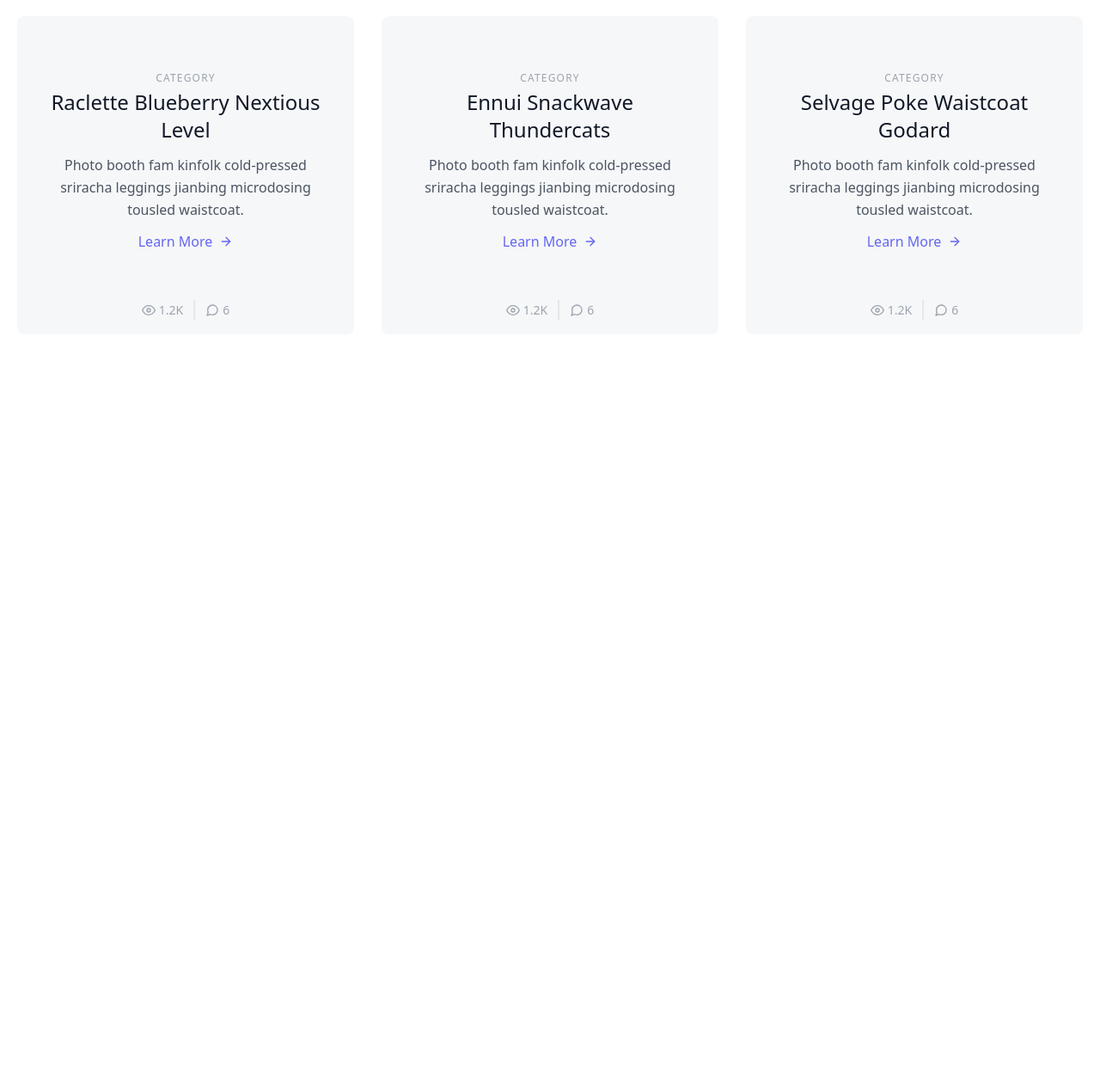
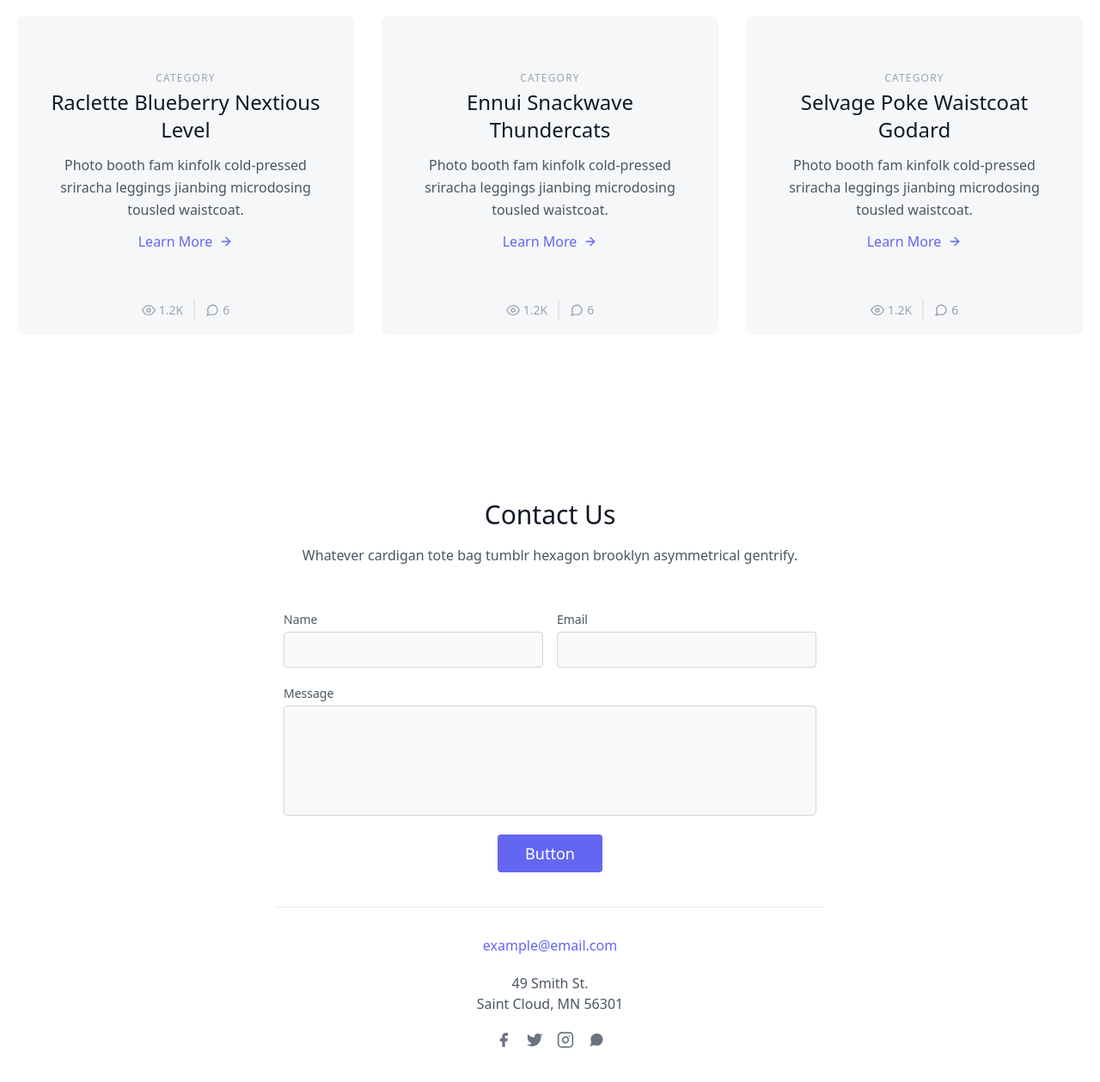
Before and after one commit to Pradeep-Chamoli/civilnews, a plain HTML site: page index.html in a window 1280 px wide. Shown: the part 1069-2328 px from the top of the page at 86% size. Before the commit the page ends 1554 px from the top, so only its background shows below. Drawn offline with nearby package versions, Linux system fonts and the light colour scheme.

Commit message:
Update index.html

```diff
--- a/index.html
+++ b/index.html
@@ -137,6 +137,71 @@
 
 
 
+<section class="text-gray-600 body-font relative">
+  <div class="container px-5 py-24 mx-auto">
+    <div class="flex flex-col text-center w-full mb-12">
+      <h1 class="sm:text-3xl text-2xl font-medium title-font mb-4 text-gray-900">Contact Us</h1>
+      <p class="lg:w-2/3 mx-auto leading-relaxed text-base">Whatever cardigan tote bag tumblr hexagon brooklyn asymmetrical gentrify.</p>
+    </div>
+    <div class="lg:w-1/2 md:w-2/3 mx-auto">
+      <div class="flex flex-wrap -m-2">
+        <div class="p-2 w-1/2">
+          <div class="relative">
+            <label for="name" class="leading-7 text-sm text-gray-600">Name</label>
+            <input type="text" id="name" name="name" class="w-full bg-gray-100 bg-opacity-50 rounded border border-gray-300 focus:border-indigo-500 focus:bg-white focus:ring-2 focus:ring-indigo-200 text-base outline-none text-gray-700 py-1 px-3 leading-8 transition-colors duration-200 ease-in-out">
+          </div>
+        </div>
+        <div class="p-2 w-1/2">
+          <div class="relative">
+            <label for="email" class="leading-7 text-sm text-gray-600">Email</label>
+            <input type="email" id="email" name="email" class="w-full bg-gray-100 bg-opacity-50 rounded border border-gray-300 focus:border-indigo-500 focus:bg-white focus:ring-2 focus:ring-indigo-200 text-base outline-none text-gray-700 py-1 px-3 leading-8 transition-colors duration-200 ease-in-out">
+          </div>
+        </div>
+        <div class="p-2 w-full">
+          <div class="relative">
+            <label for="message" class="leading-7 text-sm text-gray-600">Message</label>
+            <textarea id="message" name="message" class="w-full bg-gray-100 bg-opacity-50 rounded border border-gray-300 focus:border-indigo-500 focus:bg-white focus:ring-2 focus:ring-indigo-200 h-32 text-base outline-none text-gray-700 py-1 px-3 resize-none leading-6 transition-colors duration-200 ease-in-out"></textarea>
+          </div>
+        </div>
+        <div class="p-2 w-full">
+          <button class="flex mx-auto text-white bg-indigo-500 border-0 py-2 px-8 focus:outline-none hover:bg-indigo-600 rounded text-lg">Button</button>
+        </div>
+        <div class="p-2 w-full pt-8 mt-8 border-t border-gray-200 text-center">
+          <a class="text-indigo-500">example@email.com</a>
+          <p class="leading-normal my-5">49 Smith St.
+            <br>Saint Cloud, MN 56301
+          </p>
+          <span class="inline-flex">
+            <a class="text-gray-500">
+              <svg fill="currentColor" stroke-linecap="round" stroke-linejoin="round" stroke-width="2" class="w-5 h-5" viewBox="0 0 24 24">
+                <path d="M18 2h-3a5 5 0 00-5 5v3H7v4h3v8h4v-8h3l1-4h-4V7a1 1 0 011-1h3z"></path>
+              </svg>
+            </a>
+            <a class="ml-4 text-gray-500">
+              <svg fill="currentColor" stroke-linecap="round" stroke-linejoin="round" stroke-width="2" class="w-5 h-5" viewBox="0 0 24 24">
+                <path d="M23 3a10.9 10.9 0 01-3.14 1.53 4.48 4.48 0 00-7.86 3v1A10.66 10.66 0 013 4s-4 9 5 13a11.64 11.64 0 01-7 2c9 5 20 0 20-11.5a4.5 4.5 0 00-.08-.83A7.72 7.72 0 0023 3z"></path>
+              </svg>
+            </a>
+            <a class="ml-4 text-gray-500">
+              <svg fill="none" stroke="currentColor" stroke-linecap="round" stroke-linejoin="round" stroke-width="2" class="w-5 h-5" viewBox="0 0 24 24">
+                <rect width="20" height="20" x="2" y="2" rx="5" ry="5"></rect>
+                <path d="M16 11.37A4 4 0 1112.63 8 4 4 0 0116 11.37zm1.5-4.87h.01"></path>
+              </svg>
+            </a>
+            <a class="ml-4 text-gray-500">
+              <svg fill="currentColor" stroke-linecap="round" stroke-linejoin="round" stroke-width="2" class="w-5 h-5" viewBox="0 0 24 24">
+                <path d="M21 11.5a8.38 8.38 0 01-.9 3.8 8.5 8.5 0 01-7.6 4.7 8.38 8.38 0 01-3.8-.9L3 21l1.9-5.7a8.38 8.38 0 01-.9-3.8 8.5 8.5 0 014.7-7.6 8.38 8.38 0 013.8-.9h.5a8.48 8.48 0 018 8v.5z"></path>
+              </svg>
+            </a>
+          </span>
+        </div>
+      </div>
+    </div>
+  </div>
+</section>
+
+
+
 
 </body>
 </html>
```
